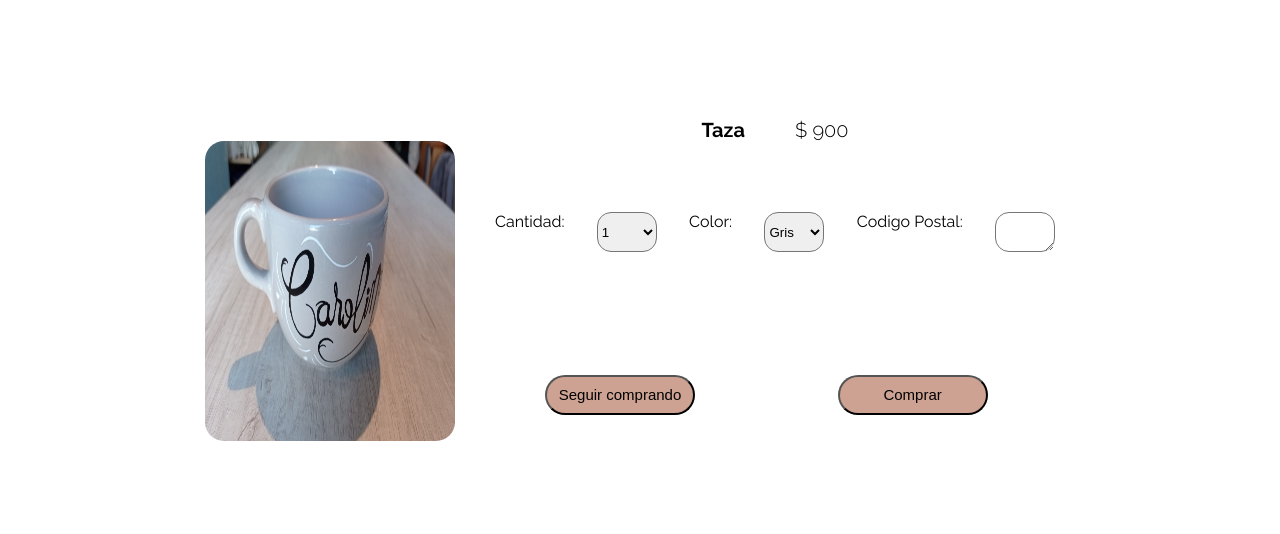
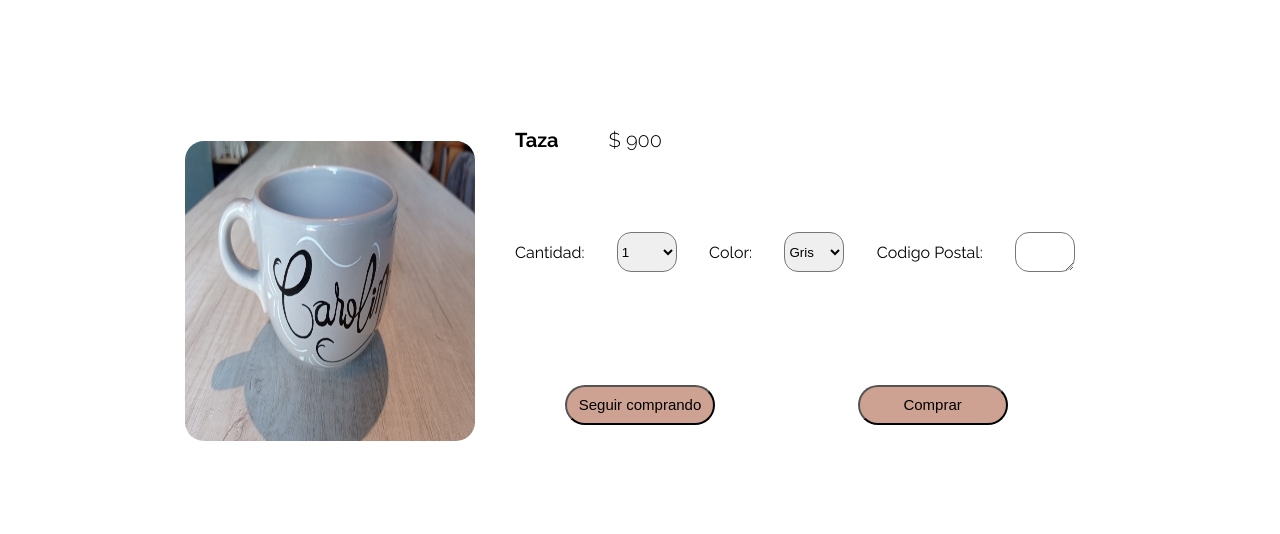
Before and after one commit to AgusHernandez/Minou.minou, a plain HTML site: page vistas/carritoDeCompras.html in a window 1280 px wide. Shown: the part 208-742 px from the top of the page. Drawn offline with Linux system fonts and the light colour scheme.

Commit message:
Modificaciones Desafío8

```diff
--- a/css/style.css
+++ b/css/style.css
@@ -928,15 +928,18 @@ footer nav ul li a {
     }
 
     .compra div img {
-        width: 250px;
+        width: 290px;
         height: 300px;
     }
 
     .compra #item {
+        justify-content: start;
         font-size: 2rem;
+        padding: 20px;
     }
 
     .compra article form {
+        align-items: center;
         width: 60rem;
     }
 
```
